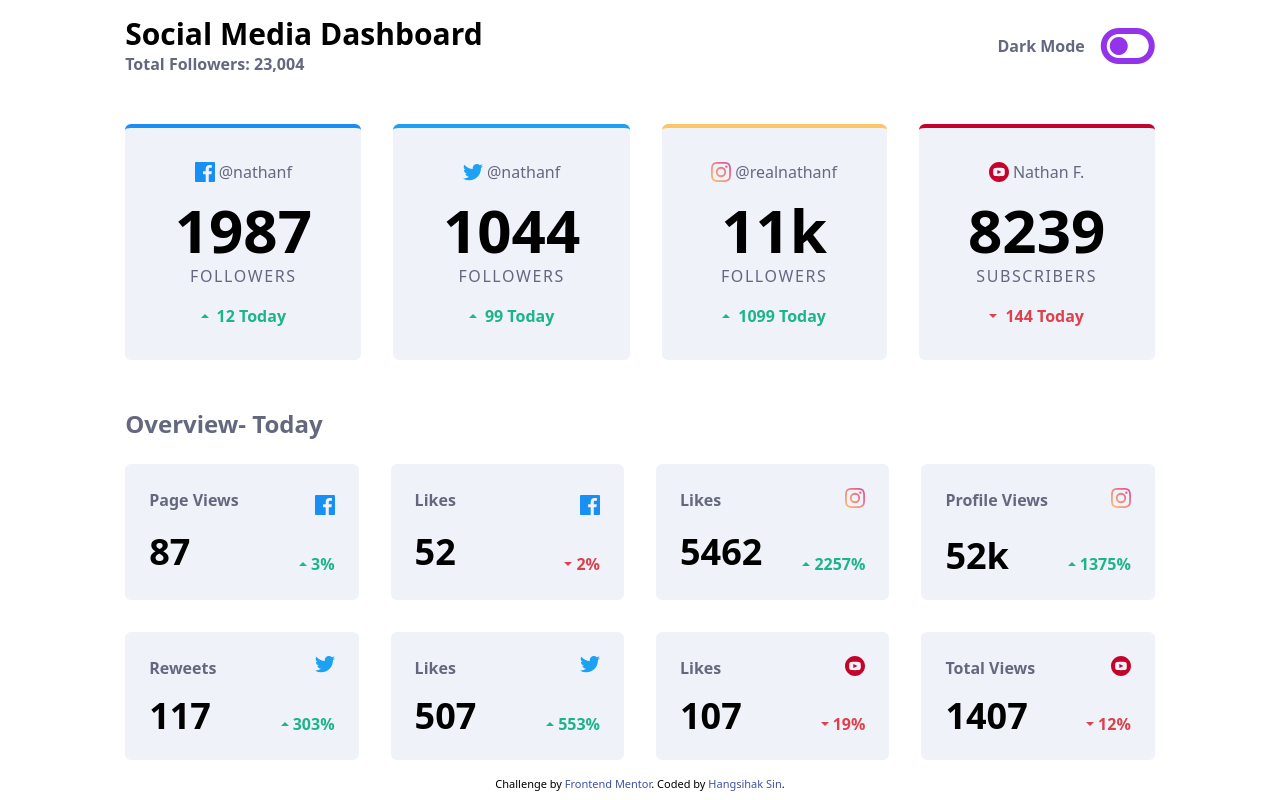
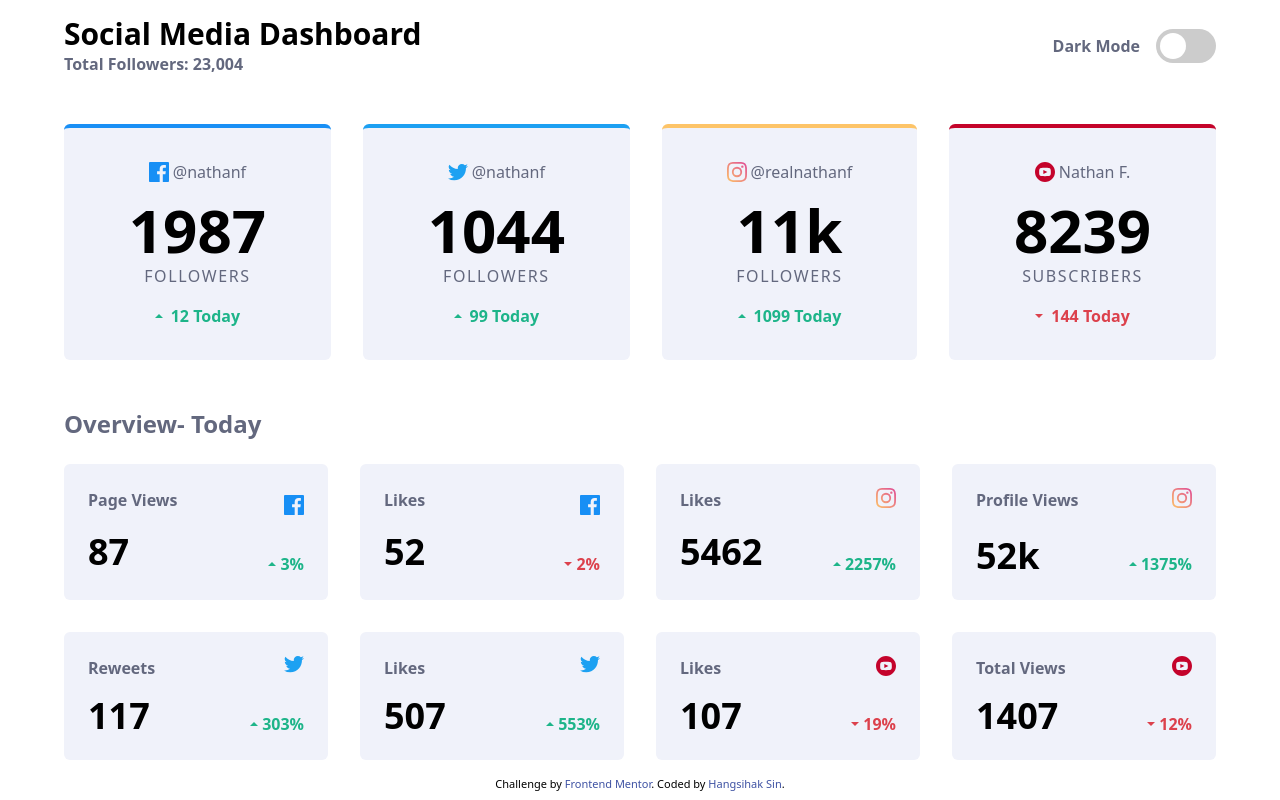
Before and after one commit to hsihak/Social-media-dashboard, a website: page index.html in a window 1280 px wide. Drawn offline with Linux system fonts and the light colour scheme.

Commit message:
Completed Dark mode toggle

```diff
--- a/index.html
+++ b/index.html
@@ -5,18 +5,15 @@
   <meta name="viewport" content="width=device-width, initial-scale=1.0"> <!-- displays site properly based on user's device -->
 
   <link rel="icon" type="image/png" sizes="32x32" href="./images/favicon-32x32.png">
-  <link href="/dist/output.css" rel="stylesheet">
+  <link rel="stylesheet" href="/dist/output.css" >
+  <link rel="stylesheet" href="./dist/slider.css">
   <title>Frontend Mentor | [Challenge Name Here]</title>
   <script src="https://kit.fontawesome.com/e887aa9f6f.js" crossorigin="anonymous"></script>
   <script src="./app.js" defer></script>
   <!-- Feel free to remove these styles or customise in your own stylesheet 👍 -->
-  <style>
-    .attribution { font-size: 11px; text-align: center; }
-    .attribution a { color: hsl(228, 45%, 44%); }
-  </style>
 </head>
-<body class="mx-auto sm:px-10 dark:bg-very-dark-blue">
-  <main class="grid justify-center items-center py-4">
+<body class="sm:px-10 dark:bg-very-dark-blue">
+  <main class="grid justify-center items-center py-4 px-6 auto-cols-fr">
     <div class="title grid gap-y-2 sm:grid-flow-col pb-6">
       <div>
         <h1 class="text-3xl font-bold dark:text-white">Social Media Dashboard</h1>
@@ -25,14 +22,17 @@
       <hr class="border-dark-grayish-blue sm:hidden">
       <div class="dark-mode grid grid-flow-col justify-between items-center md:justify-end md:gap-4">
         <p class="text-dark-grayish-blue font-semibold sm:hidden md:grid dark:text-desaturated-blue">Dark Mode</p>
-        <i class="fa-solid fa-toggle-off fa-3x text-purple-600"></i>
+        <label class="switch">
+          <input type="checkbox">
+          <span id="darkMode" class="slider round"></span>
+        </label>
       </div>
     </div>
     <!-- Social Media Cards -->
     <div class="grid ">
       <div class="social-media grid gap-y-6 py-6 sm:grid-flow-col sm:gap-x-8 sm:grid-rows-2 lg:grid-rows-1">
         <!-- Facebook card -->
-        <div class="facebook grid justify-center bg-light-grayish-blue gap-y-4 text-center py-8 hover:bg-toggle-light cursor-pointer border-t-facebook border-t-4 rounded-md dark:bg-dark-desaturated-blue dark:hover:bg-toggle-dark">
+        <div class="facebook grid justify-center bg-light-grayish-blue gap-y-4 text-center py-8 duration-500 hover:bg-toggle-light cursor-pointer border-t-facebook border-t-4 rounded-md dark:bg-dark-desaturated-blue dark:hover:bg-toggle-dark">
           <div class="facebook-link grid gap-x-1 grid-flow-col items-center justify-center">
             <img src="../images/icon-facebook.svg" alt="facebook icon">
             <p class="text-dark-grayish-blue font-medium dark:text-desaturated-blue">@nathanf</p>
@@ -48,7 +48,7 @@
           </div>
         </div>
         <!-- Twitter Card-->
-        <div class="twitter grid justify-center bg-light-grayish-blue gap-y-4 text-center py-8 hover:bg-toggle-light cursor-pointer border-t-twitter border-t-4 rounded-md dark:bg-dark-desaturated-blue dark:hover:bg-toggle-dark">
+        <div class="twitter grid justify-center bg-light-grayish-blue gap-y-4 text-center py-8 duration-500 hover:bg-toggle-light cursor-pointer border-t-twitter border-t-4 rounded-md dark:bg-dark-desaturated-blue dark:hover:bg-toggle-dark">
           <div class="twitter-link grid gap-x-1 grid-flow-col items-center justify-center">
             <img src="../images/icon-twitter.svg" alt="twitter icon">
             <p class="text-dark-grayish-blue font-medium dark:text-desaturated-blue">@nathanf</p>
@@ -64,7 +64,7 @@
           </div>
         </div>
         <!-- Instagram Card -->
-        <div class="instagram grid justify-center bg-light-grayish-blue gap-y-4 text-center py-8 hover:bg-toggle-light cursor-pointer border-t-instagram border-t-4 rounded-md dark:bg-dark-desaturated-blue dark:hover:bg-toggle-dark">
+        <div class="instagram grid justify-center bg-light-grayish-blue gap-y-4 text-center py-8 duration-500 hover:bg-toggle-light cursor-pointer border-t-instagram border-t-4 rounded-md dark:bg-dark-desaturated-blue dark:hover:bg-toggle-dark">
           <div class="instagram-link grid gap-x-1 grid-flow-col items-center justify-center ">
             <img src="../images/icon-instagram.svg" alt="instagram icon">
             <p class="text-dark-grayish-blue font-medium dark:text-desaturated-blue">@realnathanf</p>
@@ -81,7 +81,7 @@
         </div>
 
         <!-- Youtube Card -->
-        <div class="youtube grid justify-center bg-light-grayish-blue gap-y-4 text-center py-8 hover:bg-toggle-light cursor-pointer border-t-youtube border-t-4 rounded-md dark:bg-dark-desaturated-blue dark:hover:bg-toggle-dark">
+        <div class="youtube grid justify-center bg-light-grayish-blue gap-y-4 text-center py-8 duration-500 hover:bg-toggle-light cursor-pointer border-t-youtube border-t-4 rounded-md dark:bg-dark-desaturated-blue dark:hover:bg-toggle-dark">
           <div class="youtube-link grid gap-x-1 grid-flow-col items-center justify-center">
             <img src="../images/icon-youtube.svg" alt="youtube icon">
             <p class="text-dark-grayish-blue font-medium dark:text-desaturated-blue">Nathan F.</p>
@@ -102,9 +102,9 @@
       <div class="overview-container grid">
         <h1 class="text-2xl text-dark-grayish-blue font-semibold py-6">Overview- Today</h1>
         <!-- Cards container -->
-        <div class="card-stats grid gap-8 sm:grid-cols-2 md:grid-cols-3 lg:grid-cols-4">
+        <div class="card-stats grid gap-8 sm:grid-cols-2 md:grid-cols-3 lg:grid-cols-4 duration-500">
           <!-- Page Views -->
-          <div class="facebook-views grid grid-flow-col justify-between px-6 hover:bg-toggle-light cursor-pointer bg-light-grayish-blue rounded-md dark:bg-dark-desaturated-blue dark:hover:bg-toggle-dark">
+          <div class="facebook-views grid grid-flow-col justify-between px-6 duration-500 hover:bg-toggle-light cursor-pointer bg-light-grayish-blue rounded-md dark:bg-dark-desaturated-blue dark:hover:bg-toggle-dark">
             <div class="page-views grid gap-y-4 py-6 ">
               <h4 class="text-dark-grayish-blue font-semibold dark:text-desaturated-blue">Page Views</h4>
               <p class="font-bold text-4xl dark:text-white">87</p>
@@ -117,7 +117,7 @@
             </div>
           </div>
           <!-- Facebook Likes -->
-          <div class="facebook-likes grid grid-flow-col justify-between px-6 hover:bg-toggle-light cursor-pointer bg-light-grayish-blue rounded-md dark:bg-dark-desaturated-blue dark:hover:bg-toggle-dark">
+          <div class="facebook-likes grid grid-flow-col justify-between px-6 duration-500 hover:bg-toggle-light cursor-pointer bg-light-grayish-blue rounded-md dark:bg-dark-desaturated-blue dark:hover:bg-toggle-dark">
             <div class="grid gap-y-4 py-6">
               <h4 class="text-dark-grayish-blue font-semibold dark:text-desaturated-blue">Likes</h4>
               <p class="font-bold text-4xl dark:text-white">52</p>
@@ -130,7 +130,7 @@
             </div>
           </div>
           <!-- Instagram Likes -->
-          <div class="instagram-likes grid grid-flow-col justify-between px-6 hover:bg-toggle-light cursor-pointer bg-light-grayish-blue rounded-md dark:bg-dark-desaturated-blue gap-x-10 dark:hover:bg-toggle-dark">
+          <div class="instagram-likes grid grid-flow-col justify-between px-6 duration-500 hover:bg-toggle-light cursor-pointer bg-light-grayish-blue rounded-md dark:bg-dark-desaturated-blue gap-x-10 dark:hover:bg-toggle-dark">
             <div class="grid gap-y-4 py-6">
               <h4 class="text-dark-grayish-blue font-semibold dark:text-desaturated-blue">Likes</h4>
               <p class="font-bold text-4xl dark:text-white">5462</p>
@@ -143,7 +143,7 @@
             </div>
           </div>
           <!-- Instragram Profile Views -->
-          <div class="instagram-views grid grid-flow-col justify-between px-6 hover:bg-toggle-light cursor-pointer bg-light-grayish-blue rounded-md dark:bg-dark-desaturated-blue dark:hover:bg-toggle-dark">
+          <div class="instagram-views grid grid-flow-col justify-between px-6 duration-500 hover:bg-toggle-light cursor-pointer bg-light-grayish-blue rounded-md dark:bg-dark-desaturated-blue dark:hover:bg-toggle-dark">
             <div class="grid gap-y-6 py-6">
               <h4 class="text-dark-grayish-blue font-semibold dark:text-desaturated-blue">Profile Views</h4>
               <p class="font-bold text-4xl dark:text-white">52k</p>
@@ -156,7 +156,7 @@
             </div>
           </div>
           <!-- Twitter Retweets -->
-          <div class="twitter-retweets grid grid-flow-col justify-between px-6 hover:bg-toggle-light cursor-pointer bg-light-grayish-blue rounded-md dark:bg-dark-desaturated-blue dark:hover:bg-toggle-dark">
+          <div class="twitter-retweets grid grid-flow-col justify-between px-6 duration-500 hover:bg-toggle-light cursor-pointer bg-light-grayish-blue rounded-md dark:bg-dark-desaturated-blue dark:hover:bg-toggle-dark">
             <div class="grid gap-y-4 py-6">
               <h4 class="text-dark-grayish-blue font-semibold dark:text-desaturated-blue">Reweets</h4>
               <p class="font-bold text-4xl dark:text-white">117</p>
@@ -169,7 +169,7 @@
             </div>
           </div>
           <!-- Twitter Likes -->
-          <div class="twitter-likes grid grid-flow-col justify-between px-6 hover:bg-toggle-light cursor-pointer bg-light-grayish-blue rounded-md dark:bg-dark-desaturated-blue dark:hover:bg-toggle-dark">
+          <div class="twitter-likes grid grid-flow-col justify-between px-6 duration-500 hover:bg-toggle-light cursor-pointer bg-light-grayish-blue rounded-md dark:bg-dark-desaturated-blue dark:hover:bg-toggle-dark">
             <div class="grid gap-y-4 py-6">
               <h4 class="text-dark-grayish-blue font-semibold dark:text-desaturated-blue">Likes</h4>
               <p class="font-bold text-4xl dark:text-white">507</p>
@@ -182,7 +182,7 @@
             </div>
           </div>
           <!-- Youtube Likes -->
-          <div class="youtube-likes grid grid-flow-col justify-between px-6 hover:bg-toggle-light cursor-pointer bg-light-grayish-blue rounded-md dark:bg-dark-desaturated-blue dark:hover:bg-toggle-dark">
+          <div class="youtube-likes grid grid-flow-col justify-between px-6 duration-500 hover:bg-toggle-light cursor-pointer bg-light-grayish-blue rounded-md dark:bg-dark-desaturated-blue dark:hover:bg-toggle-dark">
             <div class="grid gap-y-4 py-6">
               <h4 class="text-dark-grayish-blue font-semibold dark:text-desaturated-blue">Likes</h4>
               <p class="font-bold text-4xl dark:text-white">107</p>
@@ -195,7 +195,7 @@
             </div>
           </div>
           <!-- Youtube Total Views -->
-          <div class="youtube-views grid grid-flow-col justify-between px-6 hover:bg-toggle-light cursor-pointer bg-light-grayish-blue rounded-md dark:bg-dark-desaturated-blue dark:hover:bg-toggle-dark">
+          <div class="youtube-views grid grid-flow-col justify-between px-6 duration-500 hover:bg-toggle-light cursor-pointer bg-light-grayish-blue rounded-md dark:bg-dark-desaturated-blue dark:hover:bg-toggle-dark">
             <div class="grid gap-y-4 py-6">
               <h4 class="text-dark-grayish-blue font-semibold dark:text-desaturated-blue">Total Views</h4>
               <p class="font-bold text-4xl dark:text-white">1407</p>
@@ -218,11 +218,12 @@
   </div>
   <script>
     // On page load or when changing themes, best to add inline in `head` to avoid FOUC
-    if (localStorage.getItem('color-theme') === 'dark' || (!('color-theme' in localStorage) && window.matchMedia('(prefers-color-scheme: dark)').matches)) {
-        document.documentElement.classList.add('dark');
-    } else {
-        document.documentElement.classList.remove('dark')
-    }
+if (localStorage.getItem('color-theme') === 'dark' || (!('color-theme' in localStorage) && window.matchMedia('(prefers-color-scheme: dark)').matches)) {
+    document.documentElement.classList.add('dark');
+} else {
+    document.documentElement.classList.remove('dark');
+}
+
   </script>
 </body>
 </html>
--- a/tailwind.config.js
+++ b/tailwind.config.js
@@ -1,8 +1,8 @@
 module.exports = {
   content: ["./*.{html,js}"],
+  darkMode: 'class',
   theme: {
     extend: {
-      darkMode: 'class',
       colors: {
         // Primary
         'facebook': 'hsl(208, 92%, 53%)',
```
Also changed, not shown: app.js (added, +20 -0 lines), dist/output.css, dist/slider.css (added), images/moon.svg (added), images/sun.svg (added).
